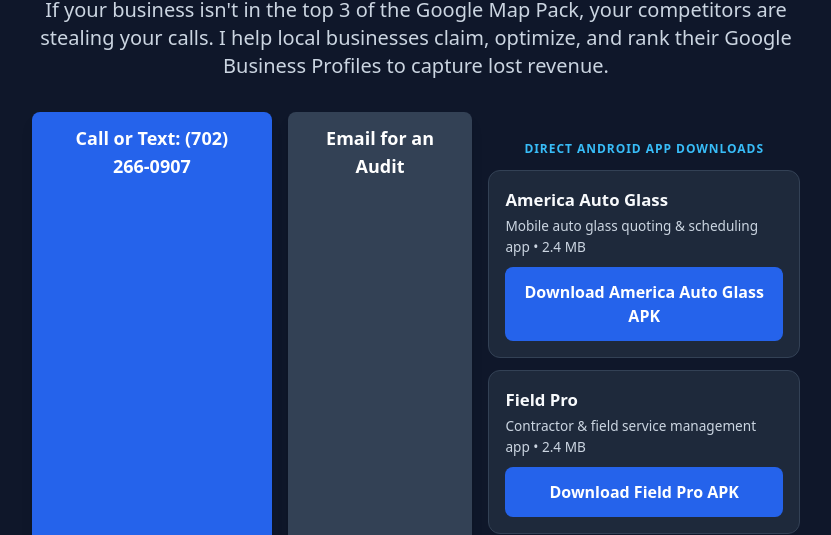
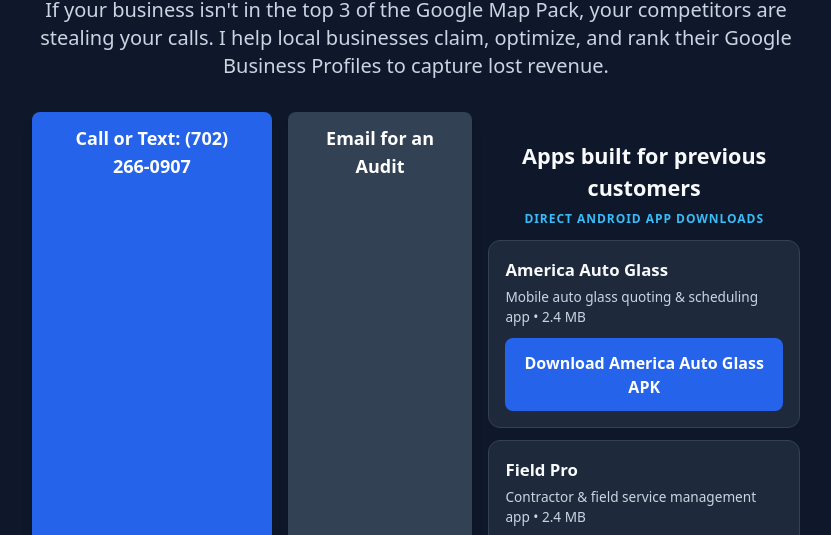
Before and after one commit to Pangone1/b2b-local-seo, a plain HTML site: page index.html in a window 1280 px wide. Shown: the part 236-771 px from the top of the page, without its empty margins (224-1055 px from the left). Drawn offline with nearby package versions, Linux system fonts and the light colour scheme.

Commit message:
Add 'Apps built for previous customers' heading above APK downloads

```diff
--- a/index.html
+++ b/index.html
@@ -18,6 +18,7 @@
                 <a href="mailto:contact@hyperfocusdigital.site" class="bg-slate-700 hover:bg-slate-600 text-white font-bold py-3 px-8 rounded-lg shadow-lg transition text-lg">Email for an Audit</a>
 <!-- DIRECT_APK_DOWNLOADS_START -->
 <div id="android-apps" style="margin-top:1.75rem;text-align:left;">
+  <h2 style="color:#f8fafc;font-size:1.35rem;font-weight:800;text-align:center;margin:0 0 0.35rem;">Apps built for previous customers</h2>
   <div style="color:#38bdf8;font-weight:800;letter-spacing:0.08em;font-size:0.75rem;text-transform:uppercase;text-align:center;margin-bottom:0.75rem;">Direct Android App Downloads</div>
   <div style="background:#1e293b;border:1px solid #334155;border-radius:12px;padding:1rem;margin-bottom:0.75rem;">
     <div style="font-weight:700;font-size:1.05rem;color:#f8fafc;">America Auto Glass</div>
```
